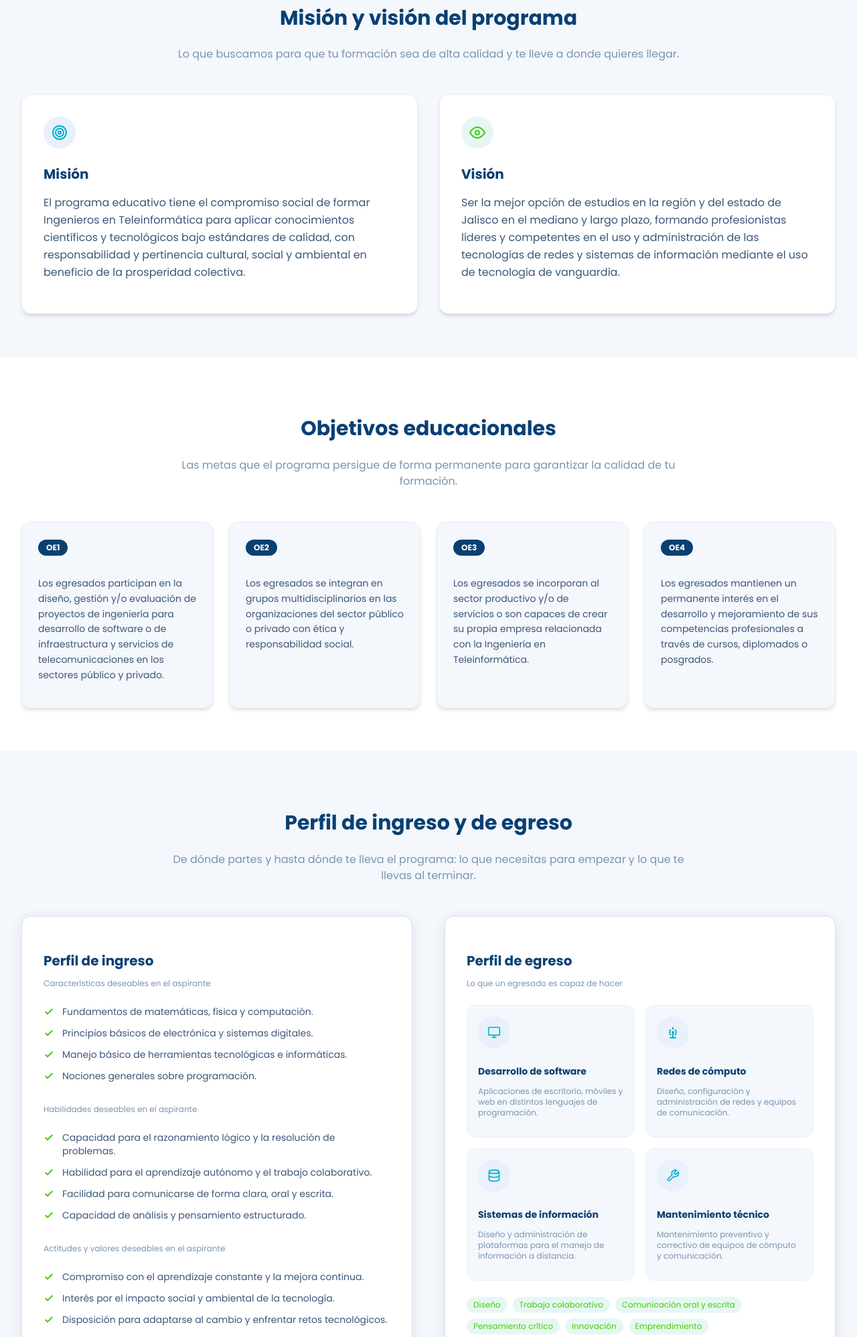
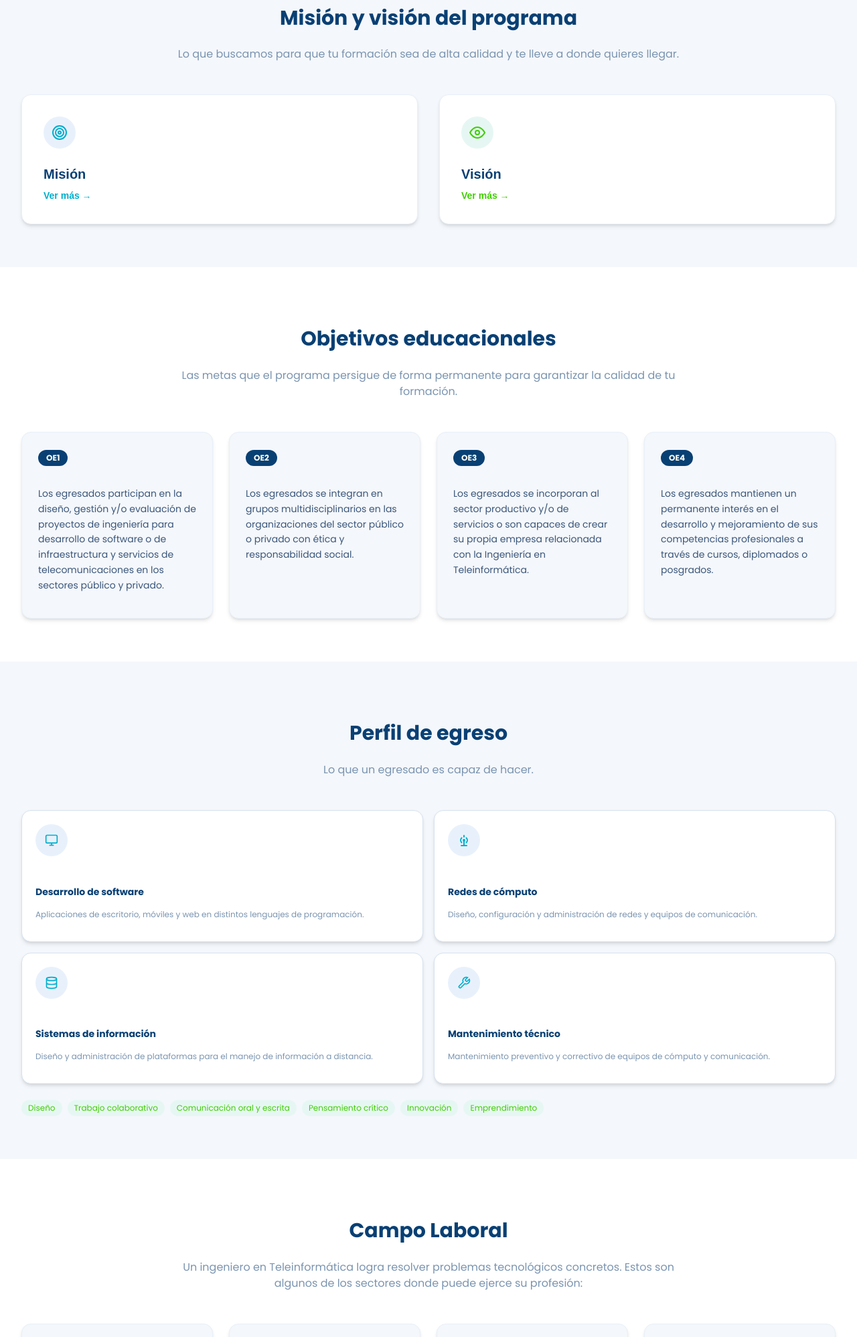
Before and after one commit to alessgii/pagina-teleinformatica, a PHP site: page /pagina-teleinformatica/ in a window 1280 px wide. Shown: the part 2978-4975 px from the top of the page at 67% size. Run offline with PHP 8.4, Linux system fonts and the light colour scheme.

Commit message:
Cambio en misión-visión y perfil de egreso

```diff
--- a/pages/inicio.php
+++ b/pages/inicio.php
@@ -227,7 +227,112 @@
   </div>
 </section>
 
+
+
+
+
+
+
+
+
 <!-- MISION Y VISION -->
+<section class="py-12 sm:py-16 bg-bg-main" id="mision-vision">
+  <div class="max-w-7xl mx-auto px-4 sm:px-6 lg:px-8">
+    <div class="text-center max-w-3xl mx-auto mb-8 sm:mb-12">
+      <h2 class="text-2xl sm:text-3xl font-bold text-navy">Misión y visión del programa</h2>
+      <p class="mt-2 text-sm sm:text-base text-text-muted">
+        Lo que buscamos para que tu formación sea de alta calidad y te lleve a donde quieres llegar.
+      </p>
+    </div>
+
+    <div class="grid grid-cols-1 md:grid-cols-2 gap-6 sm:gap-8">
+
+      <!-- BOTÓN MISIÓN -->
+      <button type="button"
+        onclick="abrirMisionVision(this)"
+        data-title="Misión"
+        data-content="El programa educativo tiene el compromiso social de formar Ingenieros en Teleinformática para aplicar conocimientos científicos y tecnológicos bajo estándares de calidad, con responsabilidad y pertinencia cultural, social y ambiental en beneficio de la prosperidad colectiva."
+        data-icon="mision"
+        data-icon-class="bg-turq-pale text-turq-acc"
+        class="group text-left p-6 sm:p-8 bg-bg-card rounded-custom border border-border-lt shadow-md transition-all duration-300 hover:shadow-xl hover:-translate-y-0.5 cursor-pointer box-border">
+        <div data-icon-slot class="w-12 h-12 rounded-full bg-turq-pale text-turq-acc flex items-center justify-center mb-6">
+          <svg class="w-6 h-6" fill="none" stroke="currentColor" stroke-width="2" viewBox="0 0 24 24">
+            <circle cx="12" cy="12" r="10" />
+            <circle cx="12" cy="12" r="6" />
+            <circle cx="12" cy="12" r="2" />
+          </svg>
+        </div>
+        <h3 class="text-lg sm:text-xl font-bold text-navy mb-2 group-hover:text-sky-600 transition-colors">Misión</h3>
+        <span class="text-sm font-semibold text-turq-acc">Ver más →</span>
+      </button>
+
+      <!-- BOTÓN VISIÓN -->
+      <button type="button"
+        onclick="abrirMisionVision(this)"
+        data-title="Visión"
+        data-content="Ser la mejor opción de estudios en la región y del estado de Jalisco en el mediano y largo plazo, formando profesionistas líderes y competentes en el uso y administración de las tecnologías de redes y sistemas de información mediante el uso de tecnología de vanguardia."
+        data-icon="vision"
+        data-icon-class="bg-green-pale text-green"
+        class="group text-left p-6 sm:p-8 bg-bg-card rounded-custom border border-border-lt shadow-md transition-all duration-300 hover:shadow-xl hover:-translate-y-0.5 cursor-pointer box-border">
+        <div data-icon-slot class="w-12 h-12 rounded-full bg-green-pale text-green flex items-center justify-center mb-6">
+          <svg class="w-6 h-6" fill="none" stroke="currentColor" stroke-width="2" viewBox="0 0 24 24">
+            <path d="M1 12s4-8 11-8 11 8 11 8-4 8-11 8-11-8-11-8z" />
+            <circle cx="12" cy="12" r="3" />
+          </svg>
+        </div>
+        <h3 class="text-lg sm:text-xl font-bold text-navy mb-2 group-hover:text-sky-600 transition-colors">Visión</h3>
+        <span class="text-sm font-semibold text-green">Ver más →</span>
+      </button>
+
+    </div>
+  </div>
+</section>
+
+<!-- VISOR (CARD EMERGENTE) — ponlo justo antes de </body> o al final de la sección -->
+<!-- VISOR MISIÓN / VISIÓN -->
+<div id="mv-viewer"
+  onclick="cerrarMisionVision()"
+  class="fixed inset-0 z-50 hidden items-start sm:items-center justify-center overflow-y-auto p-4 bg-black/70 backdrop-blur-sm opacity-0 transition-opacity duration-300">
+
+  <!-- Botón cerrar (igual al de noticias) -->
+  <button
+    onclick="cerrarMisionVision()"
+    type="button"
+    aria-label="Cerrar"
+    class="fixed top-3 right-3 sm:top-5 sm:right-5 lg:top-6 lg:right-6 z-20 flex items-center justify-center gap-2.5 w-11 h-11 lg:w-auto lg:px-5 rounded-full bg-white text-navy shadow-lg cursor-pointer transition-[transform,background-color] duration-200 hover:rotate-90 lg:hover:rotate-0 lg:hover:bg-bg-main">
+    <svg width="18" height="18" viewBox="0 0 24 24" fill="none" stroke="currentColor" stroke-width="2.4" stroke-linecap="round" aria-hidden="true">
+      <line x1="18" y1="6" x2="6" y2="18" />
+      <line x1="6" y1="6" x2="18" y2="18" />
+    </svg>
+    <span class="hidden lg:inline text-sm font-semibold">Cerrar</span>
+    <kbd class="hidden lg:inline text-[.65rem] font-semibold text-text-muted border border-border-main rounded-md px-1.5 py-0.5 font-[inherit]">Esc</kbd>
+  </button>
+
+  <!-- Panel -->
+  <div id="mv-panel"
+    onclick="event.stopPropagation()"
+    class="relative w-full max-w-[860px] my-auto flex flex-col bg-bg-card rounded-2xl lg:rounded-[var(--radius-custom)] shadow-[0_24px_70px_rgba(0,0,0,0.5)] border border-border-lt overflow-hidden lg:grid lg:grid-cols-[300px_minmax(0,1fr)] scale-95 transition-transform duration-300">
+
+    <!-- Escenario del ícono (sustituye a la imagen) -->
+    <div class="relative flex items-center justify-center bg-navy-mid min-h-[160px] lg:min-h-[340px] overflow-hidden">
+      <div id="mv-icon-circle" class="w-24 h-24 lg:w-28 lg:h-28 rounded-full flex items-center justify-center shadow-lg"></div>
+    </div>
+
+
+    <div class="flex flex-col p-5 sm:p-7 lg:p-8 bg-bg-card border-t lg:border-t-0 lg:border-l border-border-lt">
+      <div class="space-y-3">
+
+
+        <h2 id="mv-title" class="text-xl sm:text-2xl font-bold text-navy leading-snug tracking-tight"></h2>
+
+        <p id="mv-content" class="text-text-mid text-[.92rem] sm:text-base leading-relaxed whitespace-pre-line pt-1"></p>
+      </div>
+    </div>
+  </div>
+</div>
+
+<!--
+ MISION Y VISION
 <section class="py-12 sm:py-16 bg-bg-main" id="mision-vision">
   <div class="max-w-7xl mx-auto px-4 sm:px-6 lg:px-8">
     <div class="text-center max-w-3xl mx-auto mb-8 sm:mb-12">
@@ -271,6 +376,7 @@
     </div>
   </div>
 </section>
+-->
 
 <!-- OBJETIVOS -->
 <section class="py-12 sm:py-16 bg-bg-card" id="objetivos">
@@ -327,13 +433,13 @@
 <section class="py-12 sm:py-16 bg-bg-main" id="perfiles">
   <div class="max-w-7xl mx-auto px-4 sm:px-6 lg:px-8">
     <div class="text-center max-w-3xl mx-auto mb-8 sm:mb-12">
-      <h2 class="text-2xl sm:text-3xl font-bold text-navy">Perfil de ingreso y de egreso</h2>
-      <p class="mt-2 text-sm sm:text-base text-text-muted">De dónde partes y hasta dónde te lleva el programa: lo que
-        necesitas para empezar y lo que te llevas al terminar.</p>
+      <h2 class="text-2xl sm:text-3xl font-bold text-navy">Perfil de <!--ingreso y de -->egreso</h2>
+      <p class="mt-2 text-sm sm:text-base text-text-muted">Lo que un egresado es capaz de hacer.</p>
     </div>
 
-    <div class="grid grid-cols-1 lg:grid-cols-2 gap-8 lg:gap-12">
-      <!-- INGRESO -->
+
+    <!--
+    INGRESO
       <div class="bg-bg-card p-6 sm:p-8 rounded-custom border border-border-main shadow-custom">
         <h3 class="text-lg sm:text-xl font-extrabold text-navy mb-1">Perfil de ingreso</h3>
         <p class="text-xs text-text-muted mb-6">Características deseables en el aspirante</p>
@@ -426,13 +532,12 @@
           </div>
         </div>
       </div>
+    -->
 
     <!-- EGRESO -->
-      <div class="bg-bg-card p-6 sm:p-8 rounded-custom border border-border-main shadow-custom">
-        <h3 class="text-lg sm:text-xl font-extrabold text-navy mb-1">Perfil de egreso</h3>
-        <p class="text-xs text-text-muted mb-6">Lo que un egresado es capaz de hacer</p>
+
     <div class="grid grid-cols-1 sm:grid-cols-2 gap-3 sm:gap-4 mb-6">
-          <div class="p-4 bg-bg-main rounded-custom border border-border-lt">
+      <div class="bg-bg-card border border-border-main rounded-custom p-5 flex flex-col justify-between transition-all duration-300 shadow-md hover:shadow-xl hover:-translate-y-0.5 box-border">
         <div class="w-12 h-12 rounded-full bg-turq-pale text-turq-acc flex items-center justify-center mb-6">
           <svg class="w-5 h-5" fill="none" stroke="currentColor" stroke-width="2" viewBox="0 0 24 24">
             <rect x="2" y="3" width="20" height="14" rx="2" />
@@ -443,8 +548,9 @@
         <h4 class="text-xs sm:text-sm font-bold text-navy mb-1">Desarrollo de software</h4>
         <p class="text-xs text-text-muted">Aplicaciones de escritorio, móviles y web en distintos lenguajes de
           programación.</p>
+
       </div>
-          <div class="p-4 bg-bg-main rounded-custom border border-border-lt">
+      <div class="bg-bg-card border border-border-main rounded-custom p-5 flex flex-col justify-between transition-all duration-300 shadow-md hover:shadow-xl hover:-translate-y-0.5 box-border">
         <div class="w-12 h-12 rounded-full bg-turq-pale text-turq-acc flex items-center justify-center mb-6">
           <svg width="24" height="24" viewBox="0 0 24 24" fill="none" stroke="currentColor" stroke-width="2"
             stroke-linecap="round" stroke-linejoin="round">
@@ -460,7 +566,7 @@
         <p class="text-xs text-text-muted">Diseño, configuración y administración de redes y equipos de
           comunicación.</p>
       </div>
-          <div class="p-4 bg-bg-main rounded-custom border border-border-lt">
+      <div class="bg-bg-card border border-border-main rounded-custom p-5 flex flex-col justify-between transition-all duration-300 shadow-md hover:shadow-xl hover:-translate-y-0.5 box-border">
         <div class="w-12 h-12 rounded-full bg-turq-pale text-turq-acc flex items-center justify-center mb-6">
           <svg class="w-5 h-5" fill="none" stroke="currentColor" stroke-width="2" viewBox="0 0 24 24">
             <ellipse cx="12" cy="5" rx="9" ry="3" />
@@ -471,7 +577,7 @@
         <p class="text-xs text-text-muted">Diseño y administración de plataformas para el manejo de información a
           distancia.</p>
       </div>
-          <div class="p-4 bg-bg-main rounded-custom border border-border-lt">
+      <div class="bg-bg-card border border-border-main rounded-custom p-5 flex flex-col justify-between transition-all duration-300 shadow-md hover:shadow-xl hover:-translate-y-0.5 box-border">
         <div class="w-12 h-12 rounded-full bg-turq-pale text-turq-acc flex items-center justify-center mb-6">
           <svg class="w-5 h-5" fill="none" stroke="currentColor" stroke-width="2" viewBox="0 0 24 24">
             <path
@@ -492,8 +598,6 @@
       <span class="px-2.5 py-1 bg-green-pale text-green text-xs font-medium rounded-full">Pensamiento crítico</span>
       <span class="px-2.5 py-1 bg-green-pale text-green text-xs font-medium rounded-full">Innovación</span>
       <span class="px-2.5 py-1 bg-green-pale text-green text-xs font-medium rounded-full">Emprendimiento</span>
-        </div>
-      </div>
     </div>
   </div>
 </section>
@@ -844,61 +948,4 @@
   </div>
 </section>
 
-<!-- GALERIA -->
-<section class="py-12 sm:py-16 bg-bg-main" id="galeria">
-  <div class="max-w-7xl mx-auto px-4 sm:px-6 lg:px-8">
-
-    <div class="text-center max-w-3xl mx-auto mb-8 sm:mb-12">
-      <h2 class="text-2xl sm:text-3xl font-bold text-navy">Así se vive la carrera</h2>
-      <p class="mt-2 text-sm sm:text-base text-text-muted">
-        Laboratorios, proyectos, torneos y trabajo en equipo dentro y fuera del aula.
-      </p>
-    </div>
-
-    <div class="grid grid-cols-1 sm:grid-cols-2 md:grid-cols-4 gap-6 items-stretch">
-      <div
-        class="relative sm:col-span-2 sm:row-span-2 rounded-custom overflow-hidden group shadow-custom h-64 sm:h-auto">
-        <img src="public/img/inicio/alumnosintel.jpeg" alt="Comunidad INTEL" loading="lazy"
-          class="w-full h-full object-cover group-hover:scale-105 transition-transform duration-300">
-        <span
-          class="absolute bottom-3 left-3 bg-navy/80 text-white-custom text-xs px-3 py-1 rounded-full backdrop-blur-sm">Comunidad
-          INTEL</span>
-      </div>
-      <div class="relative rounded-custom overflow-hidden group shadow-custom h-48">
-        <img src="public/img/galeria/img1.jpeg" alt="Laboratorio" loading="lazy"
-          class="w-full h-full object-cover group-hover:scale-105 transition-transform duration-300">
-        <span
-          class="absolute bottom-3 left-3 bg-navy/80 text-white-custom text-xs px-3 py-1 rounded-full backdrop-blur-sm">Laboratorio</span>
-      </div>
-      <div class="relative rounded-custom overflow-hidden group shadow-custom h-48">
-        <img src="public/img/galeria/img3.jpeg" alt="Robótica" loading="lazy"
-          class="w-full h-full object-cover group-hover:scale-105 transition-transform duration-300">
-        <span
-          class="absolute bottom-3 left-3 bg-navy/80 text-white-custom text-xs px-3 py-1 rounded-full backdrop-blur-sm">Taller</span>
-      </div>
-      <div class="relative rounded-custom overflow-hidden group shadow-custom h-48">
-        <img src="public/img/inicio/tallermantenimiento.jpeg" alt="Taller" loading="lazy"
-          class="w-full h-full object-cover group-hover:scale-105 transition-transform duration-300">
-        <span
-          class="absolute bottom-3 left-3 bg-navy/80 text-white-custom text-xs px-3 py-1 rounded-full backdrop-blur-sm">Taller</span>
-      </div>
-      <div class="relative rounded-custom overflow-hidden group shadow-custom h-48">
-        <img src="public/img/galeria/img5.jpeg" alt="Trabajo en equipo" loading="lazy"
-          class="w-full h-full object-cover group-hover:scale-105 transition-transform duration-300">
-        <span
-          class="absolute bottom-3 left-3 bg-navy/80 text-white-custom text-xs px-3 py-1 rounded-full backdrop-blur-sm">Programación</span>
-      </div>
-    </div>
-
-    <div class="mt-8 sm:mt-12 text-center">
-      <a href="<?php echo BASE_URL; ?>galeria"
-        class="w-full sm:w-auto inline-flex items-center justify-center px-6 py-3 border border-transparent text-base font-medium rounded-custom text-white-custom bg-green hover:bg-green-lt no-underline transition-all duration-300 shadow-md hover:shadow-xl hover:-translate-y-0.5 box-border">
-        Descubre más en nuestra galería
-        <svg class="ml-2 -mr-1 w-4 h-4" fill="none" stroke="currentColor" stroke-width="2.4" viewBox="0 0 24 24">
-          <path d="M5 12h14M13 6l6 6-6 6" />
-        </svg>
-      </a>
-    </div>
-
-  </div>
-</section>
+<script src="public/js/inicio.js"></script>
--- a/public/css/tailwind/output.css
+++ b/public/css/tailwind/output.css
@@ -34,6 +34,7 @@
   --color-gray-800: oklch(27.8% 0.033 256.848);
   --color-gray-900: oklch(21% 0.034 264.665);
   --color-zinc-900: oklch(21% 0.006 285.885);
+  --color-black: #000;
   --color-white: #fff;
   --spacing: 0.25rem;
   --container-lg: 32rem;
--- /dev/null
+++ b/public/js/inicio.js
@@ -0,0 +1,62 @@
+function abrirMisionVision(cardElement) {
+    if (!cardElement) return;
+
+    const title = cardElement.dataset.title;
+    const content = cardElement.dataset.content;
+    const iconClass = cardElement.dataset.iconClass || '';
+    const iconHtml = cardElement.querySelector('[data-icon-slot] svg')?.outerHTML || '';
+
+    const viewer = document.getElementById('mv-viewer');
+    const panel = document.getElementById('mv-panel');
+    const mvTitle = document.getElementById('mv-title');
+    const mvContent = document.getElementById('mv-content');
+    const mvCircle = document.getElementById('mv-icon-circle');
+
+    if (mvTitle) mvTitle.textContent = title;
+    if (mvContent) mvContent.textContent = content;
+
+    if (mvCircle) {
+        mvCircle.innerHTML = iconHtml;
+        // El círculo toma los colores de la tarjeta (turquesa o verde)
+        mvCircle.className = 'w-24 h-24 lg:w-28 lg:h-28 rounded-full flex items-center justify-center shadow-lg ' + iconClass;
+        // Agrandar el SVG que se copió
+        mvCircle.querySelector('svg')?.setAttribute('class', 'w-12 h-12 lg:w-14 lg:h-14');
+    }
+
+    if (viewer) {
+        viewer.classList.remove('hidden');
+        viewer.classList.add('flex');
+        requestAnimationFrame(() => {
+            viewer.classList.remove('opacity-0');
+            viewer.classList.add('opacity-100');
+            if (panel) {
+                panel.classList.remove('scale-95');
+                panel.classList.add('scale-100');
+            }
+        });
+    }
+    document.body.style.overflow = 'hidden';
+}
+
+function cerrarMisionVision() {
+    const viewer = document.getElementById('mv-viewer');
+    const panel = document.getElementById('mv-panel');
+    if (!viewer || viewer.classList.contains('hidden')) return;
+
+    viewer.classList.remove('opacity-100');
+    viewer.classList.add('opacity-0');
+    if (panel) {
+        panel.classList.remove('scale-100');
+        panel.classList.add('scale-95');
+    }
+
+    setTimeout(() => {
+        viewer.classList.remove('flex');
+        viewer.classList.add('hidden');
+        document.body.style.overflow = '';
+    }, 300);
+}
+
+document.addEventListener('keydown', (e) => {
+    if (e.key === 'Escape') cerrarMisionVision();
+});
```
Also changed, not shown: other parts of public/css/tailwind/output.css (+72 -0 lines). Lines whose indentation alone changed are shown as unchanged.
